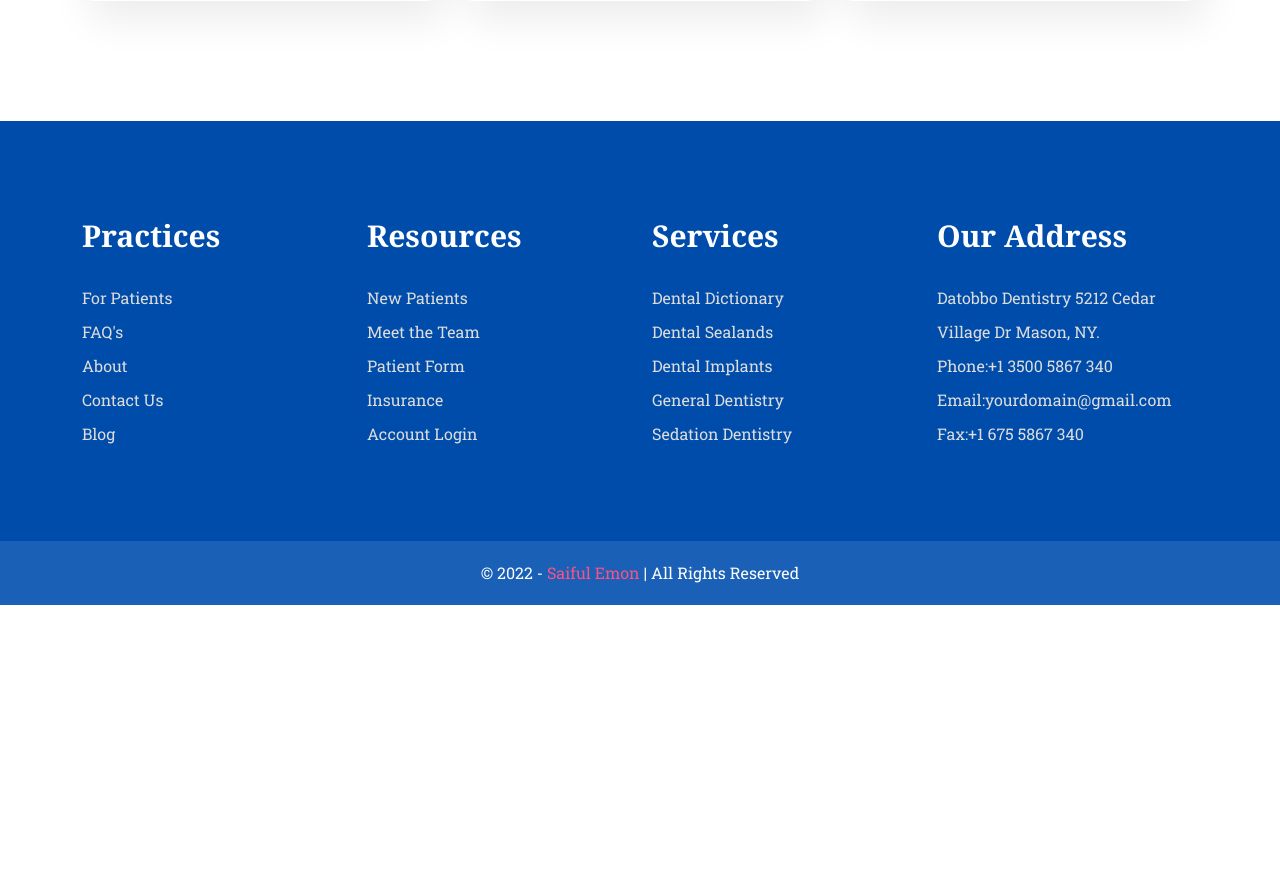
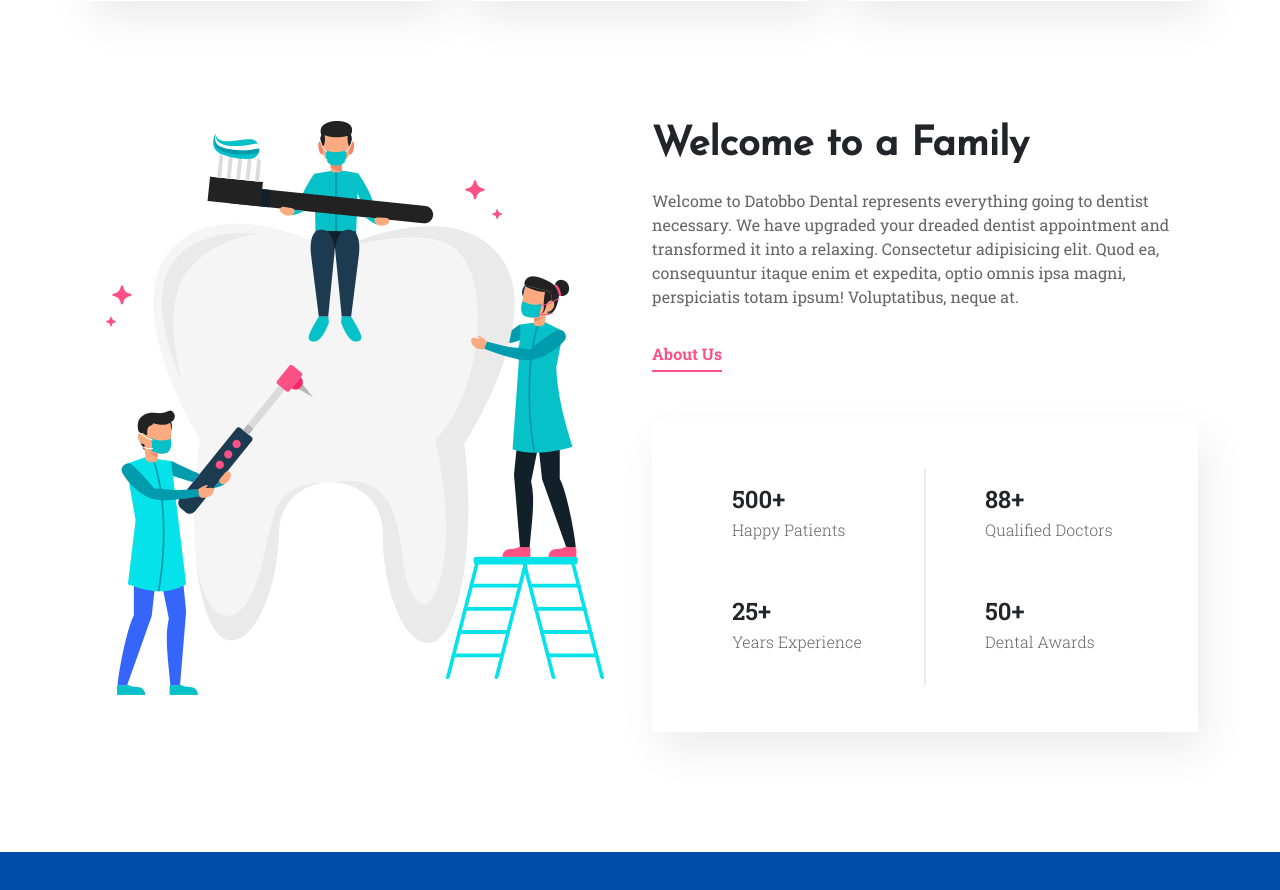
Before and after one commit to onlinehub0808/healthcare, a React (Create React App) app: page / in a window 1280 px wide. Shown: the part 1400-2290 px from the top of the page. Before the commit the page ends 2005 px from the top, so only its background shows below. Built offline with nearby package versions, Linux system fonts and the light colour scheme.

Commit message:
About section completed

```diff
--- /dev/null
+++ b/src/Pages/Home/About/About.css
@@ -0,0 +1,92 @@
+.about-wrapper {
+    margin-bottom: 120px;
+}
+
+.about-left {
+    position: relative;
+}
+
+.animated {
+    position: absolute;
+    left: 35px;
+    position: absolute;
+    animation: movebounce 2.5s ease-in-out infinite;
+    animation-delay: 100ms;
+    animation-direction: alternate;
+    bottom: 0px;
+}
+
+.about-content h1 {
+    margin-bottom: 20px;
+    font-family: "Josefin Sans", sans-serif;
+    font-weight: 600;
+}
+
+.about-content p {
+    color: #666;
+}
+
+.about-content a {
+    margin-top: 17px;
+    color: #fc5185;
+    font-size: 16px;
+    text-decoration: none;
+    line-height: 24px;
+    text-transform: capitalize;
+    font-weight: 700;
+    padding-bottom: 4px;
+    display: inline-block;
+    border-bottom: 2px solid #fc5185;
+    transition: all 0.4s ease 0s;
+}
+
+.about-content a:hover {
+    color: #0056b3;
+}
+
+.fun-fact-sec {
+    background-color: #ffffff;
+    box-shadow: #00000014 8.135px 18.271px 40px 0px;
+    margin-top: 50px;
+    position: relative;
+    height: 100%;
+    padding: 65px 80px 21px;
+    overflow: hidden;
+}
+
+.single-fun {
+    position: relative;
+    width: 50%;
+    margin-bottom: 45px;
+    float: left;
+    text-align: start;
+}
+
+.sp-fun {
+    padding-left: 60px;
+}
+
+.single-fun span {
+    font-weight: 600;
+    font-size: 24px;
+    line-height: 1;
+    position: relative;
+}
+
+.single-fun p {
+    color: #666;
+    font-weight: 300;
+    line-height: 1;
+    margin-top: 8px;
+}
+
+.line {
+    position: absolute;
+    left: 50%;
+    top: 50%;
+    transform: translate(-50%,-50%);
+    width: 1px;
+    height: 70%;
+    background: #dadada;
+    content: "";
+}
--- /dev/null
+++ b/src/Pages/Home/About/About.jsx
@@ -0,0 +1,56 @@
+import React from 'react';
+import { Col, Container, Row } from 'react-bootstrap';
+import donto from '../../../Images/about-banner1.png';
+import dontoAnimated from '../../../Images/cleaner.png';
+import './About.css';
+
+const About = () => {
+    return (
+        <section className="about-wrapper">
+            <Container>
+                <Row>
+                    <Col md={12} lg={6}>
+                        <div className="about-left">
+                            <img src={donto} alt="donto" className="img-fluid donto" />
+                            <img src={dontoAnimated} alt="donto" className="img-fluid animated" />
+                        </div>
+                    </Col>
+                    <Col md={12} lg={6}>
+                        <div className="about-right mt-5 mt-lg-0">
+                            <div className="about-content text-start">
+                                <h1>Welcome to a Family</h1>
+                                <p>Welcome to Datobbo Dental represents everything going to dentist necessary. We have upgraded your dreaded dentist appointment and transformed it into a relaxing. Consectetur adipisicing elit. Quod ea, consequuntur itaque enim et expedita, optio omnis ipsa magni, perspiciatis totam ipsum! Voluptatibus, neque at.</p>
+                                <a href='/page/about'>About Us</a>
+                            </div>
+                            <div className="fun-fact-sec">
+                                <div className="single-fun">
+                                    <span>500</span>
+                                    <span>+</span>
+                                    <p>Happy Patients</p>
+                                </div>
+                                <div className="single-fun sp-fun">
+                                    <span>88</span>
+                                    <span>+</span>
+                                    <p>Qualified Doctors</p>
+                                </div>
+                                <div className="single-fun">
+                                    <span>25</span>
+                                    <span>+</span>
+                                    <p>Years Experience</p>
+                                </div>
+                                <div className="single-fun sp-fun">
+                                    <span>50</span>
+                                    <span>+</span>
+                                    <p>Dental Awards</p>
+                                </div>
+                                <span className="line"></span>
+                            </div>
+                        </div>
+                    </Col>
+                </Row>
+            </Container>
+        </section>
+    );
+};
+
+export default About;
--- a/src/Pages/Home/Header/Header.jsx
+++ b/src/Pages/Home/Header/Header.jsx
@@ -1,7 +1,7 @@
 import React from 'react';
 import { Container, Nav, Navbar } from 'react-bootstrap';
-import logo from '../../../Images/logo.png'
-import './Header.css'
+import logo from '../../../Images/logo.png';
+import './Header.css';
 
 const Header = () => {
     return (
--- a/src/Pages/Home/Home/Home.jsx
+++ b/src/Pages/Home/Home/Home.jsx
@@ -1,4 +1,5 @@
 import React from 'react';
+import About from '../About/About';
 import Banner from '../Banner/Banner';
 import Features from '../Features/Features';
 
@@ -8,6 +9,7 @@ const Home = () => {
         <div>
            <Banner />
            <Features />
+           <About />
         </div>
     );
 };
```
Also changed, not shown: src/Images/about-banner1.png (added), src/Images/cleaner.png (added).
